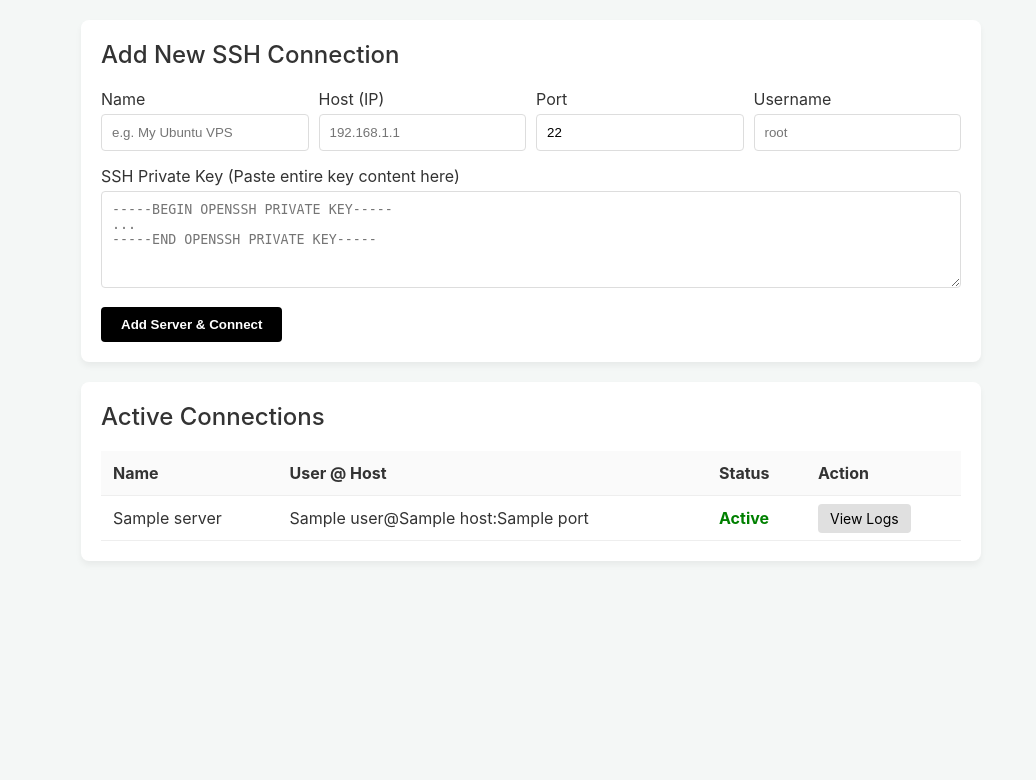
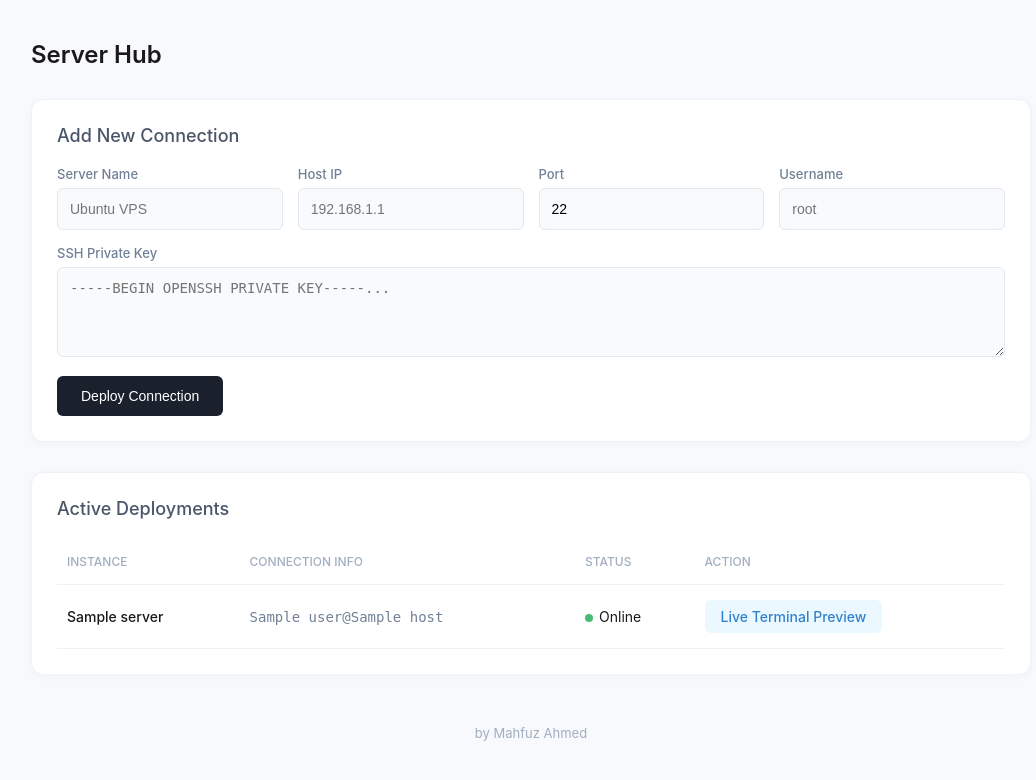
Before and after one commit to itachid5/redesigned-octo-couscous, a Flask app: template templates/index.html in a window 1280 px wide. Shown: the top 780 px of the page, without its empty margins (109-1145 px from the left). Run offline with Flask 3, Linux system fonts and the light colour scheme; the template is opened without the code that fills it: most values are stand-ins (such as "Sample title", 1, 10 or a date in 2020).

Commit message:
Update index.html

```diff
--- a/templates/index.html
+++ b/templates/index.html
@@ -3,49 +3,60 @@
 <head>
     <meta charset="UTF-8">
     <meta name="viewport" content="width=device-width, initial-scale=1.0">
-    <title>SSH Keeper Dashboard</title>
+    <title>SSH Hub</title>
     <style>
-        body { font-family: -apple-system, BlinkMacSystemFont, "Segoe UI", Roboto, Helvetica, Arial, sans-serif; background-color: #f4f7f6; color: #333; margin: 0; padding: 20px; }
-        .container { max-width: 900px; margin: auto; }
-        .card { background: #fff; padding: 20px; border-radius: 8px; box-shadow: 0 4px 6px rgba(0,0,0,0.05); margin-bottom: 20px; }
-        h2 { margin-top: 0; font-weight: 500; }
+        body { font-family: -apple-system, BlinkMacSystemFont, "Segoe UI", Roboto, sans-serif; background-color: #f7f9fc; color: #1a1a1a; margin: 0; padding: 40px 20px; }
+        .container { max-width: 1000px; margin: auto; }
+        .header { display: flex; justify-content: space-between; align-items: center; margin-bottom: 30px; }
+        .header h1 { margin: 0; font-size: 24px; font-weight: 600; }
+        .card { background: #ffffff; padding: 25px; border-radius: 12px; box-shadow: 0 2px 10px rgba(0,0,0,0.03); margin-bottom: 30px; border: 1px solid #edf2f7; }
+        h2 { margin-top: 0; font-weight: 500; font-size: 18px; margin-bottom: 20px; color: #4a5568; }
+        .form-grid { display: grid; grid-template-columns: repeat(auto-fit, minmax(200px, 1fr)); gap: 15px; margin-bottom: 15px; }
+        label { font-size: 13px; color: #718096; font-weight: 500; display: block; margin-bottom: 6px; }
+        input[type="text"], input[type="number"], textarea { width: 100%; padding: 12px; border: 1px solid #e2e8f0; border-radius: 6px; box-sizing: border-box; font-size: 14px; background: #f8fafc; transition: 0.2s; }
+        input:focus, textarea:focus { outline: none; border-color: #a0aec0; background: #fff; }
+        textarea { font-family: monospace; resize: vertical; }
+        button { background-color: #1a202c; color: #fff; border: none; padding: 12px 24px; border-radius: 6px; cursor: pointer; font-weight: 500; font-size: 14px; transition: 0.2s; }
+        button:hover { background-color: #2d3748; }
         table { width: 100%; border-collapse: collapse; margin-top: 10px; }
-        th, td { text-align: left; padding: 12px; border-bottom: 1px solid #eee; }
-        th { background-color: #fafafa; }
-        input[type="text"], input[type="number"], textarea { width: 100%; padding: 10px; margin: 5px 0 15px; border: 1px solid #ddd; border-radius: 4px; box-sizing: border-box; }
-        textarea { font-family: monospace; resize: vertical; }
-        button { background-color: #000; color: #fff; border: none; padding: 10px 20px; border-radius: 4px; cursor: pointer; font-weight: bold; }
-        button:hover { background-color: #333; }
-        .log-btn { background-color: #e0e0e0; color: #000; text-decoration: none; padding: 6px 12px; border-radius: 4px; font-size: 14px; }
-        .log-btn:hover { background-color: #ccc; }
+        th, td { text-align: left; padding: 15px 10px; border-bottom: 1px solid #edf2f7; font-size: 14px; }
+        th { color: #a0aec0; font-weight: 500; text-transform: uppercase; font-size: 12px; }
+        .status-dot { display: inline-block; width: 8px; height: 8px; background-color: #48bb78; border-radius: 50%; margin-right: 6px; }
+        .btn-terminal { background-color: #ebf8ff; color: #3182ce; text-decoration: none; padding: 8px 16px; border-radius: 6px; font-weight: 500; display: inline-block; transition: 0.2s; }
+        .btn-terminal:hover { background-color: #bee3f8; }
+        .footer { text-align: center; margin-top: 50px; font-size: 13px; color: #a0aec0; }
     </style>
 </head>
 <body>
     <div class="container">
+        <div class="header">
+            <h1>Server Hub</h1>
+        </div>
+
         <div class="card">
-            <h2>Add New SSH Connection</h2>
+            <h2>Add New Connection</h2>
             <form action="/add" method="POST">
-                <div style="display: flex; gap: 10px;">
-                    <div style="flex: 1;"><label>Name</label><input type="text" name="name" required placeholder="e.g. My Ubuntu VPS"></div>
-                    <div style="flex: 1;"><label>Host (IP)</label><input type="text" name="host" required placeholder="192.168.1.1"></div>
-                    <div style="flex: 1;"><label>Port</label><input type="number" name="port" value="22" required></div>
-                    <div style="flex: 1;"><label>Username</label><input type="text" name="user" required placeholder="root"></div>
+                <div class="form-grid">
+                    <div><label>Server Name</label><input type="text" name="name" required placeholder="Ubuntu VPS"></div>
+                    <div><label>Host IP</label><input type="text" name="host" required placeholder="192.168.1.1"></div>
+                    <div><label>Port</label><input type="number" name="port" value="22" required></div>
+                    <div><label>Username</label><input type="text" name="user" required placeholder="root"></div>
                 </div>
-                <div>
-                    <label>SSH Private Key (Paste entire key content here)</label>
-                    <textarea name="key_content" rows="5" required placeholder="-----BEGIN OPENSSH PRIVATE KEY-----&#10;...&#10;-----END OPENSSH PRIVATE KEY-----"></textarea>
+                <div style="margin-bottom: 15px;">
+                    <label>SSH Private Key</label>
+                    <textarea name="key_content" rows="4" required placeholder="-----BEGIN OPENSSH PRIVATE KEY-----..."></textarea>
                 </div>
-                <button type="submit">Add Server & Connect</button>
+                <button type="submit">Deploy Connection</button>
             </form>
         </div>
 
         <div class="card">
-            <h2>Active Connections</h2>
+            <h2>Active Deployments</h2>
             <table>
                 <thead>
                     <tr>
-                        <th>Name</th>
-                        <th>User @ Host</th>
+                        <th>Instance</th>
+                        <th>Connection Info</th>
                         <th>Status</th>
                         <th>Action</th>
                     </tr>
@@ -53,15 +64,19 @@
                 <tbody>
                     {% for server in servers %}
                     <tr>
-                        <td>{{ server.name }}</td>
-                        <td>{{ server.user }}@{{ server.host }}:{{ server.port }}</td>
-                        <td><span style="color: green; font-weight: bold;">Active</span></td>
-                        <td><a href="/logs/{{ server.id }}" target="_blank" class="log-btn">View Logs</a></td>
+                        <td style="font-weight: 500;">{{ server.name }}</td>
+                        <td style="color: #718096; font-family: monospace;">{{ server.user }}@{{ server.host }}</td>
+                        <td><span class="status-dot"></span>Online</td>
+                        <td><a href="/terminal/{{ server.id }}" target="_blank" class="btn-terminal">Live Terminal Preview</a></td>
                     </tr>
                     {% endfor %}
                 </tbody>
             </table>
         </div>
+
+        <div class="footer">
+            by Mahfuz Ahmed
+        </div>
     </div>
 </body>
 </html>
```
